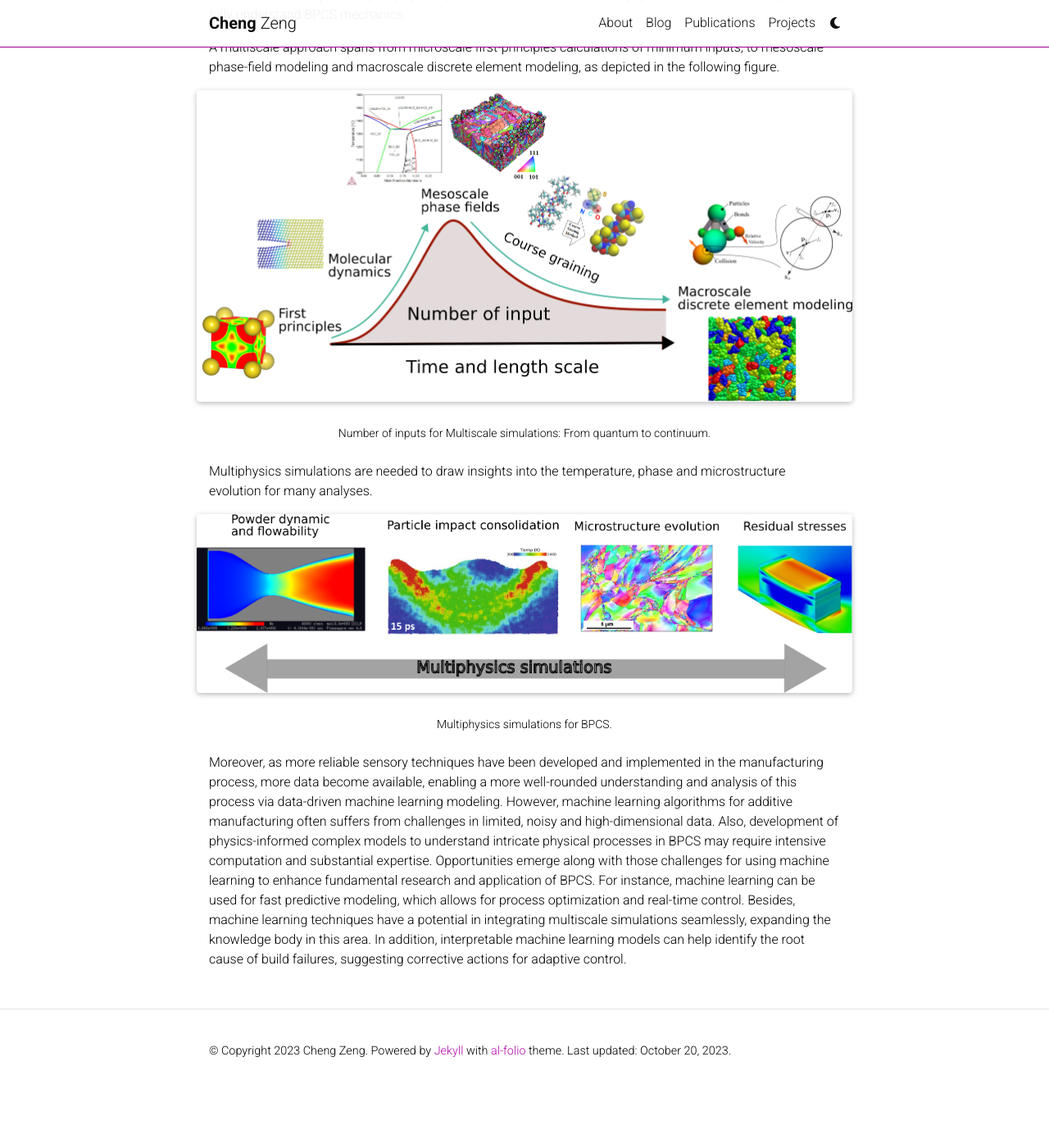
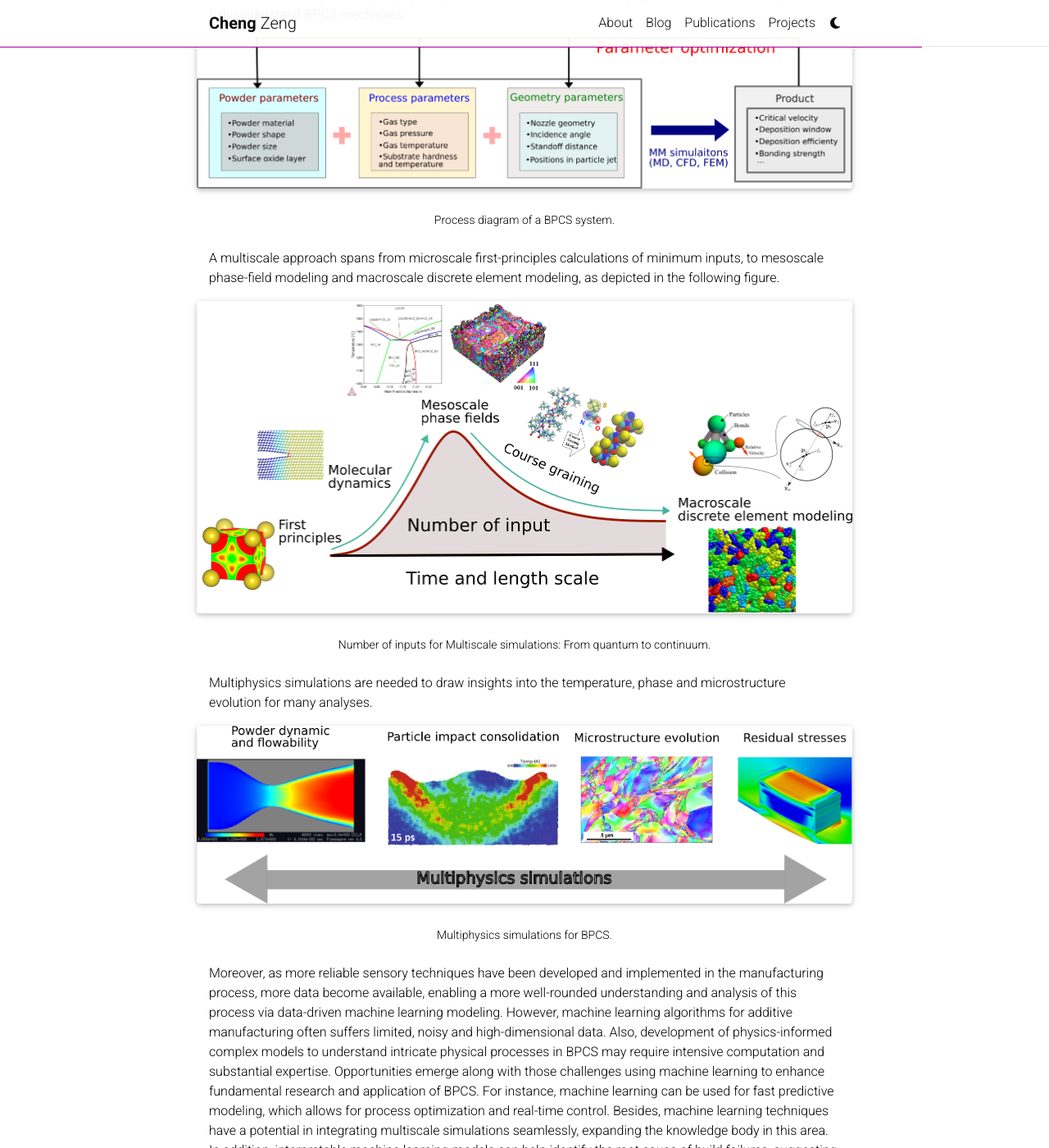
Before and after one commit to cengc13/website, a Jekyll site: the page built from _projects/mm-brittle-cs.md, in a window 1280 px wide and 1400 px high, scrolled down 1383 px. Shown: the whole window at 82% size. Built offline with Jekyll 4.4.1, drawn with Linux system fonts in a browser that asks for light colours; comment, search, counter and statistics services are not loaded; a style sheet for code colours, icons or effects is not loaded; before the commit the page ends 2716 px from its top, so only the background shows below that; some of the changed text lies outside the part shown.

Commit message:
edits and add process diagram

```diff
--- a/_projects/mm-brittle-cs.md
+++ b/_projects/mm-brittle-cs.md
@@ -18,7 +18,7 @@
     The hardware used in BPCS (R&D scale) can fit into a (b) sand blast cabinet.  (c) depicts a fully dense sprayed semiconductor material (Figure courtesy of TTEC LLC).
 </div>
 
-This new technique is in essence a custom-designed, type-one, low-pressure cold spray system. As shown in the schematic illustration below, the system uses the expansion of the gas in the diverging section of the nozzle to create a supersonic gas stream.
+This new technique is in essence a custom-designed, type-one, low-pressure cold spray system. In contrast with high-pressure cold spray, this system uses the expansion of the gas in the diverging section of the nozzle to create a supersonic gas stream.
 
 <div class="row justify-content-sm-center">
         {% include figure.html path="assets/img/projects/mm-ml-brittle-cs/csam-sketch.png" title="BPCS sketch" class="img-fluid rounded z-depth-1"%}
@@ -28,6 +28,13 @@
 </div>
 
 While this technique has been used to establish correct particle size distributions of a few materials, the mechanics and the bonding mechanism of BPCS is unclear. It is well-acknowledged that bonding of two ductile materials in a high-pressure setting results from plastic deformation (termed as "adiabatic shear instability"). Current understandings for BPCS mechanics include mechanical interlocking followed after the fragmentation of sub-micron brittle particles and metallurgical bonding. Since BPCS processes are impacted by many factors as illustrated in the process diagram below, which span in multiple length- and time-scales, and involve a variety of complex physical processes, multiscale and multiphysics simulations are required to fully understand BPCS mechanics.
+
+<div class="row justify-content-sm-center">
+        {% include figure.html path="assets/img/projects/mm-ml-brittle-cs/input-output.png" title="BPCS process diagram" class="img-fluid rounded z-depth-1"%}
+</div>
+<div class="caption">
+    Process diagram of a BPCS system.
+</div>
 
 A multiscale approach spans from microscale first-principles calculations of minimum inputs, to mesoscale phase-field modeling and macroscale discrete element modeling, as depicted in the following figure.
 
@@ -49,4 +56,4 @@
 </div>
 
 Moreover, as more reliable sensory techniques have been developed and implemented in the manufacturing process, more data become available, enabling a more well-rounded understanding and analysis of this process via data-driven machine learning modeling.
-However, machine learning algorithms for additive manufacturing often suffers from challenges in limited, noisy and high-dimensional data. Also, development of physics-informed complex models to understand intricate physical processes in BPCS may require intensive computation and substantial expertise. Opportunities emerge along with those challenges for using machine learning to enhance fundamental research and application of BPCS. For instance, machine learning can be used for fast predictive modeling, which allows for process optimization and real-time control. Besides, machine learning techniques have a potential in integrating multiscale simulations seamlessly, expanding the knowledge body in this area. In addition, interpretable machine learning models can help identify the root cause of build failures, suggesting corrective actions for adaptive control.
+However, machine learning algorithms for additive manufacturing often suffers limited, noisy and high-dimensional data. Also, development of physics-informed complex models to understand intricate physical processes in BPCS may require intensive computation and substantial expertise. Opportunities emerge along with those challenges using machine learning to enhance fundamental research and application of BPCS. For instance, machine learning can be used for fast predictive modeling, which allows for process optimization and real-time control. Besides, machine learning techniques have a potential in integrating multiscale simulations seamlessly, expanding the knowledge body in this area. In addition, interpretable machine learning models can help identify the root cause of build failures, suggesting corrective actions for adaptive control.
```
Also changed, not shown: assets/img/projects/mm-ml-brittle-cs/input-output.png (added).
